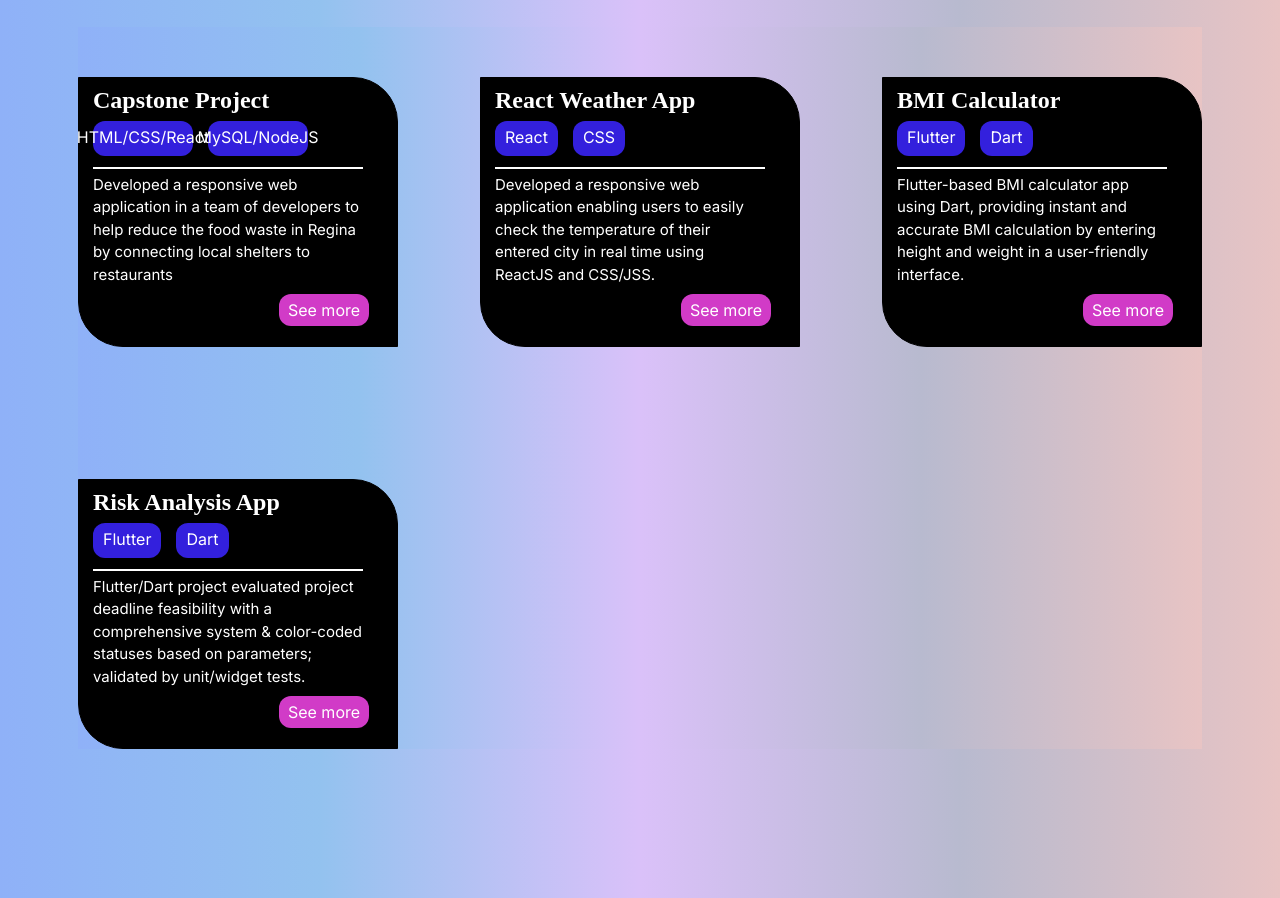
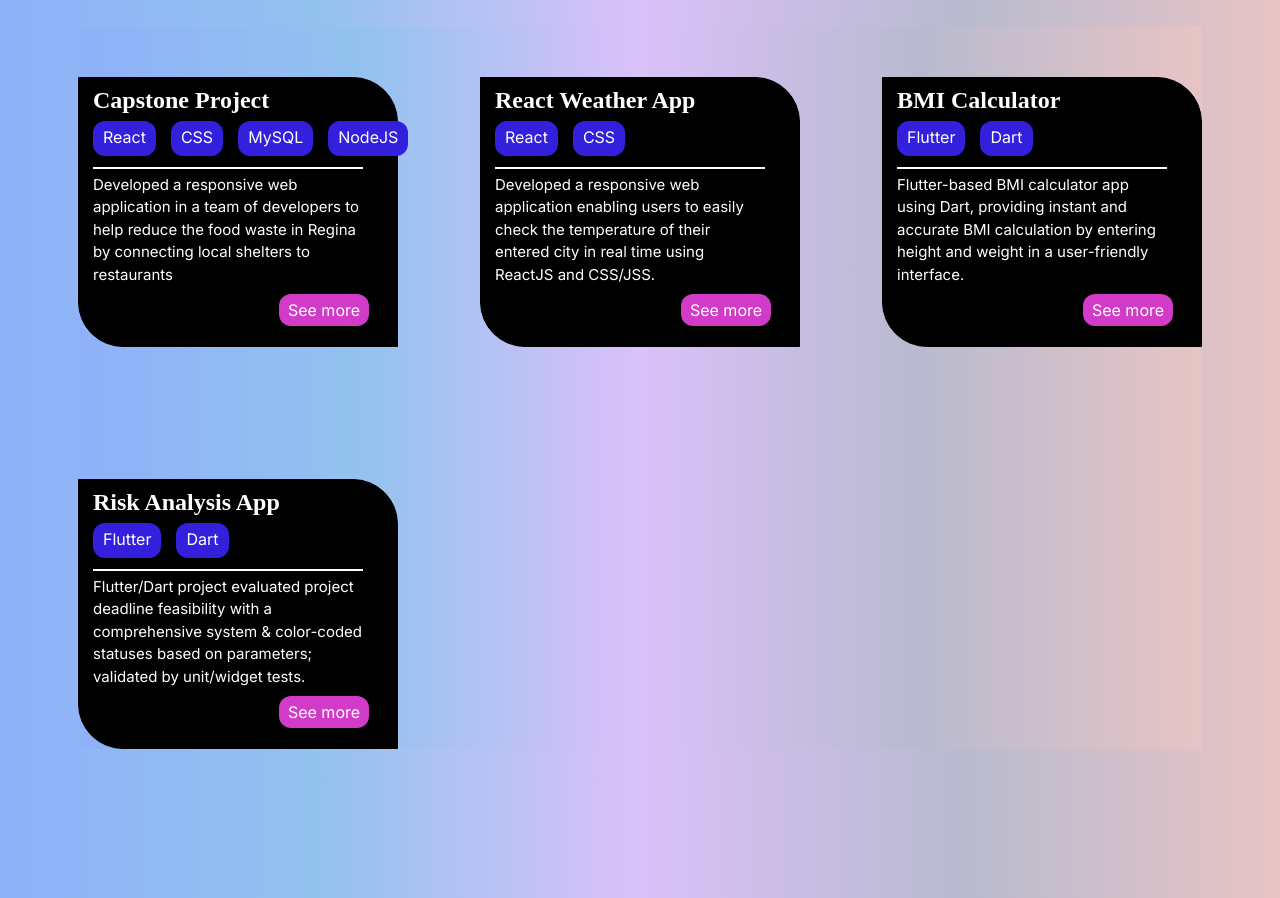
Before and after one commit to FaizahKolapo/FaizahKolapo.github.io, a website built with Parcel: page index.html in a window 1280 px wide. Shown: the part 1763-2661 px from the top of the page. Built offline with nearby package versions, Linux system fonts and the light colour scheme.

Commit message:
Update index.html

```diff
--- a/index.html
+++ b/index.html
@@ -103,10 +103,16 @@
             <h3 class="project-head">Capstone Project</h3>
             <div class="tech-used">
               <div class="tech-container">
-                <p class="tech-text">HTML/CSS/React</p>
+                <p class="tech-text">React</p>
               </div>
               <div class="tech-container">
-                <p class="tech-text">MySQL/NodeJS</p>
+                <p class="tech-text">CSS</p>
+              </div>
+              <div class="tech-container">
+                <p class="tech-text">MySQL</p>
+              </div>
+              <div class="tech-container">
+                <p class="tech-text">NodeJS</p>
               </div>
             </div>
             <div class="project-line"></div>
```
